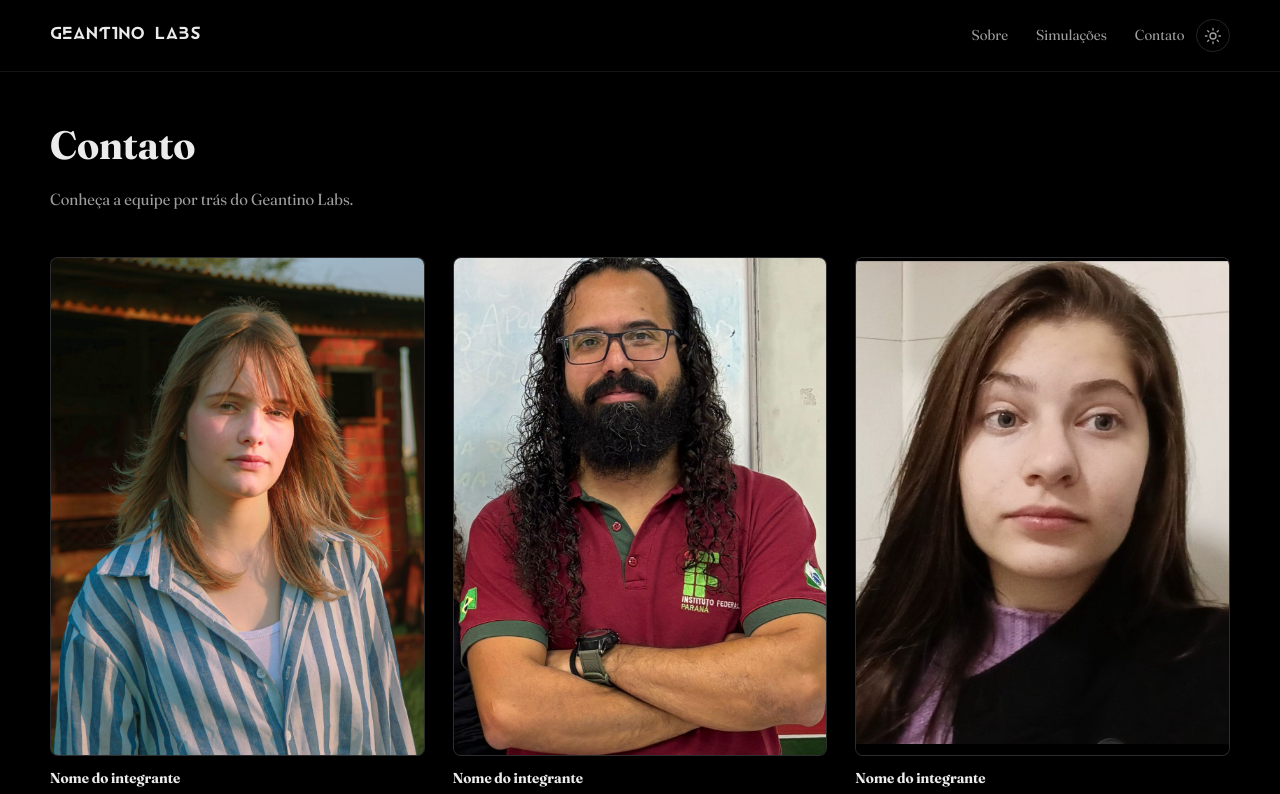
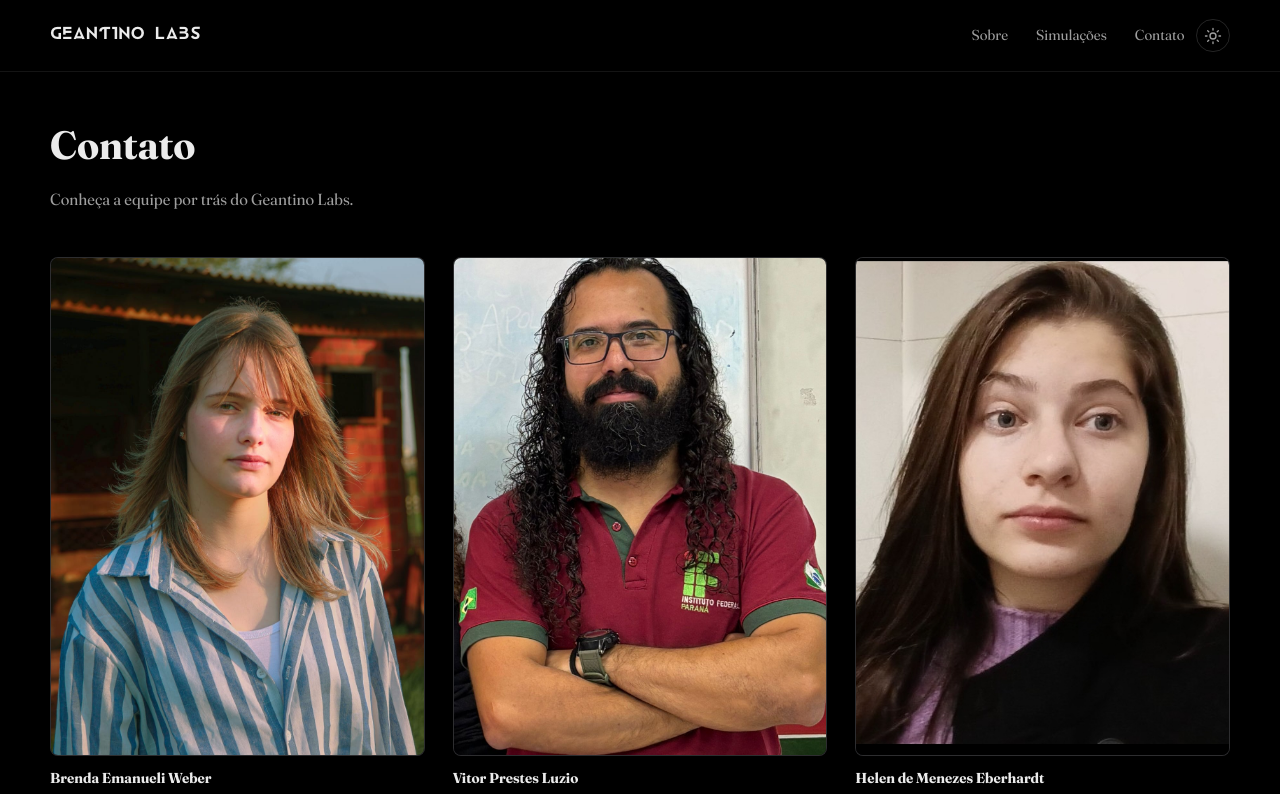
Before and after one commit to LabVirtualParticles/LabVirtualParticles, a React (Vite) app in the folder frontend/: page /contato in a window 1280 px wide. Shown: the top 794 px of the page. Built offline with nearby package versions, Linux system fonts and the light colour scheme; no server answers.

Commit message:
Tudo Certo nos Contatinhos??

```diff
--- a/frontend/src/pages/Contact.jsx
+++ b/frontend/src/pages/Contact.jsx
@@ -7,10 +7,10 @@ import './Contact.css';
 // never requires touching the markup. `photo` is optional; while it's
 // empty the card falls back to the placeholder block shown in the mock.
 const TEAM = [
-  { id: 1, name: 'Nome do integrante', email: 'email@geantinolabs.org', photo: '/team/team-1.jpg' },
-  { id: 2, name: 'Nome do integrante', email: 'email@geantinolabs.org', photo: '/team/team-2.jpg' },
-  { id: 3, name: 'Nome do integrante', email: 'email@geantinolabs.org', photo: '/team/team-3.jpg' },
-  { id: 4, name: 'Nome do integrante', email: 'email@geantinolabs.org', photo: '/team/team-4.png' },
+  { id: 1, name: 'Brenda Emanueli Weber', email: 'brendaemanueli190@gmail.com', photo: '/team/team-1.jpg' },
+  { id: 2, name: 'Vitor Prestes Luzio', email: 'vitor.luzio@ifpr.edu.br', photo: '/team/team-2.jpg' },
+  { id: 3, name: 'Helen de Menezes Eberhardt', email: '20241ac0080053@estudantes.ifpr.edu.br', photo: '/team/team-3.jpg' },
+  { id: 4, name: 'Lorenzo Zottis Vanzella', email: 'chesslorenzo9@gmail.com', photo: '/team/team-4.png' },
   { id: 5, name: 'Nome do integrante', email: 'email@geantinolabs.org', photo: '' },
   { id: 6, name: 'Nome do integrante', email: 'email@geantinolabs.org', photo: '' },
 ];
```
